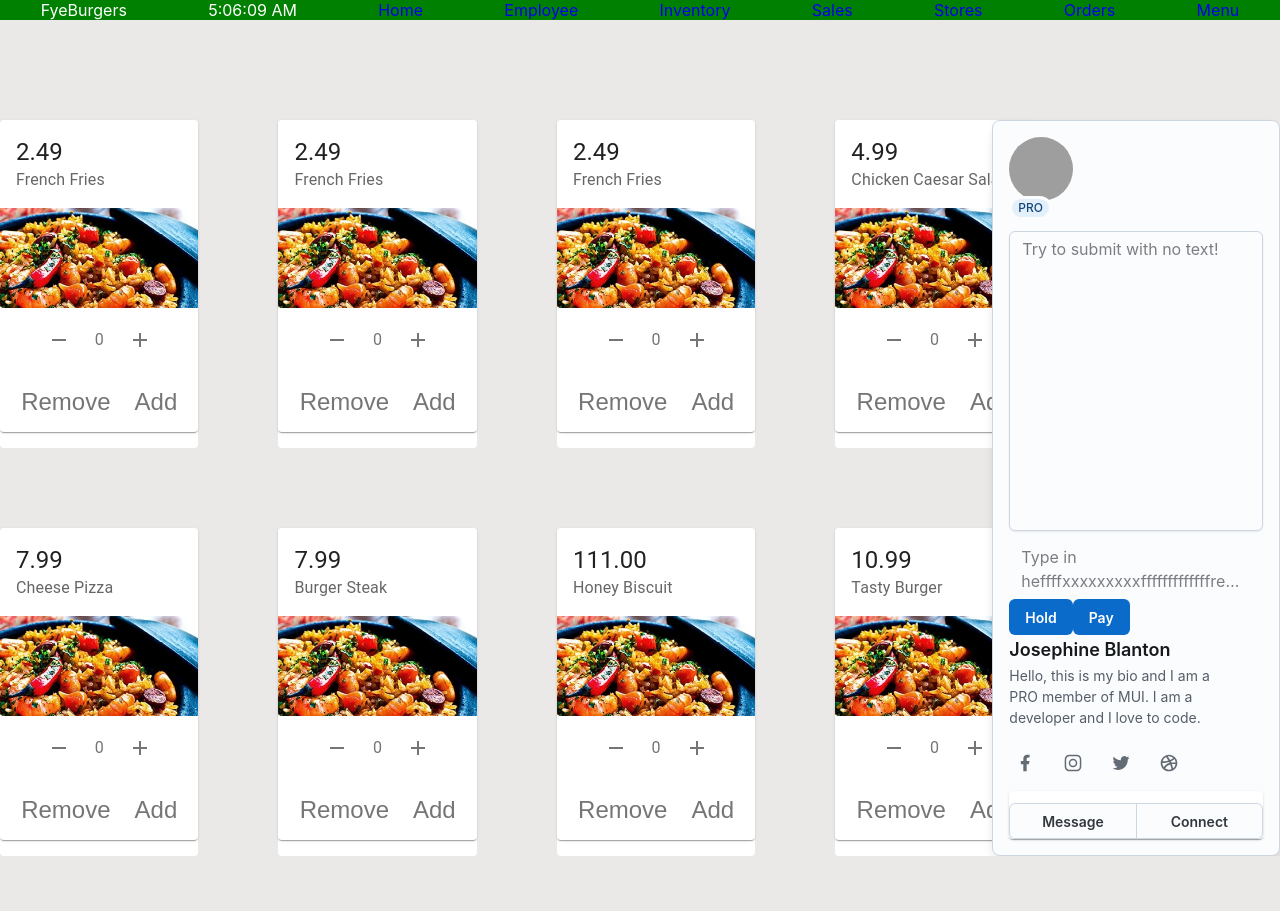
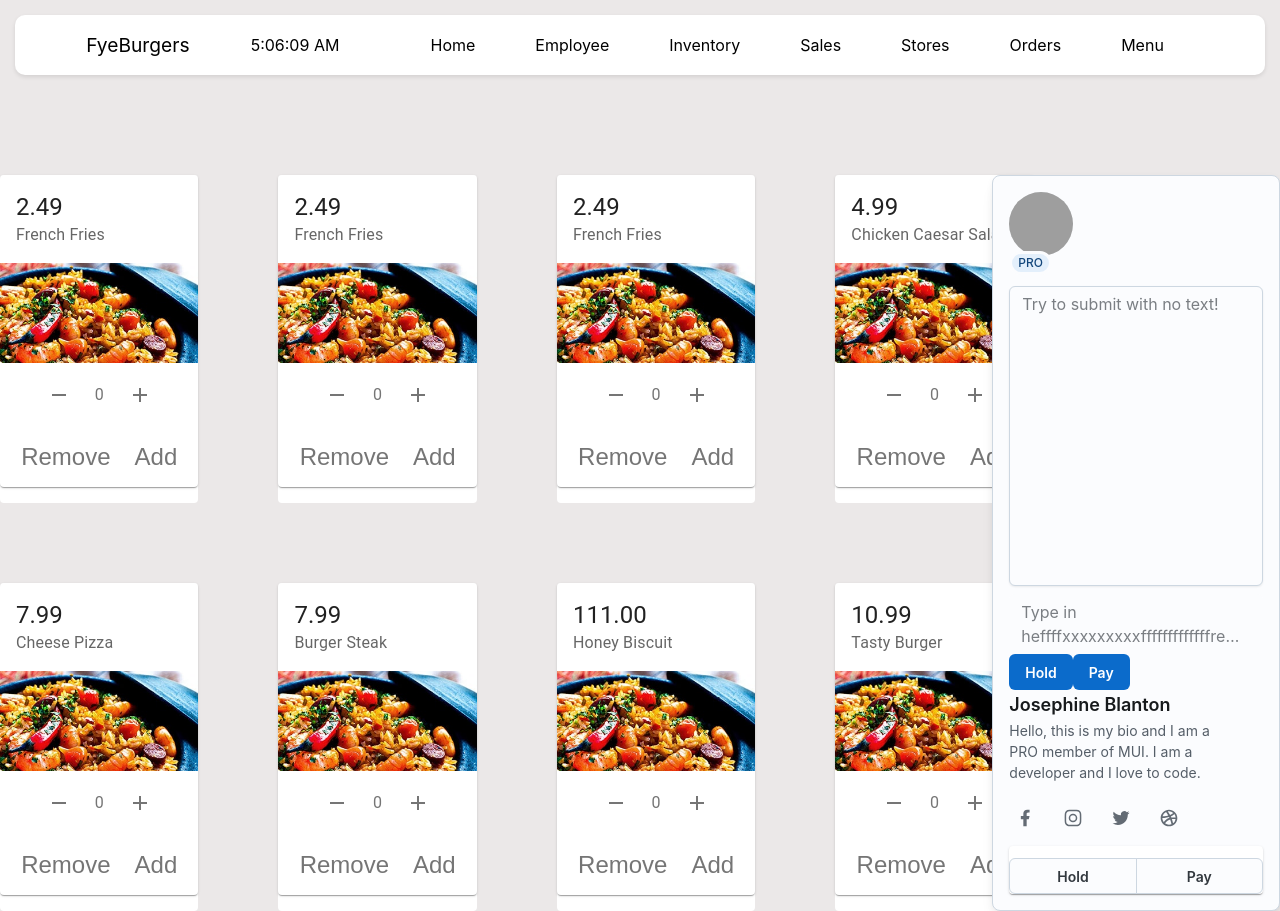
Before and after one commit to Simmigon-flagg/fyeburgers, a React (Create React App) app: page /menu in a window 1280 px wide. Before the commit the page ends 856 px from the top, so only its background shows below. Built offline with nearby package versions, Linux system fonts and the light colour scheme; data requests are answered from the project's data file; grey boxes are pictures that could not be loaded; the HTML template or start-up script is replaced by a standard one.

Commit message:
navbar updates + link  hover and focus changes

```diff
--- a/src/components/Checkout/Checkout.jsx
+++ b/src/components/Checkout/Checkout.jsx
@@ -146,8 +146,8 @@ export default function Checkout() {
             variant="outlined"
             sx={{ bgcolor: "background.surface" }}
           >
-            <Button>Message</Button>
-            <Button>Connect</Button>
+            <Button>Hold</Button>
+            <Button>Pay</Button>
           </ButtonGroup>
         </CardActions>
       </Paper>
--- a/src/components/Inventories/Inventories.css
+++ b/src/components/Inventories/Inventories.css
@@ -0,0 +1,22 @@
+/* Inventories.css */
+
+.container {
+    height: calc(100vh - 100px);
+    width: 100%;
+    display: flex;
+    justify-content: center;
+  }
+
+  .gridContainer {
+    width: 90%;
+    border: 1px solid #ddd;
+    border-radius: 10px;
+  }
+
+  /* Target header cells within the DataGrid */
+  .MuiDataGrid-root .MuiDataGrid-colCell, /* Target column headers */
+  .MuiDataGrid-root .MuiDataGrid-colCellTitle /* Target column header text */ {
+    background-color: #f6d1c1 !important; /* Set the background color */
+    color: #000000 !important; /* Set the text color */
+    font-weight: bold; /* Optionally, make the text bold */
+  }
--- a/src/components/Inventories/Inventories.jsx
+++ b/src/components/Inventories/Inventories.jsx
@@ -1,6 +1,8 @@
-import React, { useContext } from 'react'
+/* Inventories.js */
+
+import React, { useContext } from 'react';
 import { DataGrid } from '@mui/x-data-grid';
-import "./Inventories.css"
+import "./Inventories.css";
 import { InventoriesContext } from '../../context/InventoriesContext';
 import Inventory from '../Inventory/Inventory';
 import InventoryModal from '../Modal/InventoryModal';
@@ -17,15 +19,15 @@ const Inventories = () => {
       width: 200,
       renderCell: (params) => (
         <div>
-          <button onClick={() => inventories(params.row.id)}>Read</button>
-          <button onClick={() => updateInventory(params.row.id)}>Update</button>
-          <button onClick={() => deleteInventory(params.row.id)}>Delete</button>
+          <button className="btn-action" onClick={() => updateInventory(params.row.id)}>Update</button>
+          <button className="btn-action" onClick={() => deleteInventory(params.row.id)}>Delete</button>
         </div>
       ),
     },
   ];
   return (
-    <div style={{ height: 'calc(100vh - 100px)', width: '100%' }}>
+    <div className="container">
+      <div className="gridContainer">
         <DataGrid
           rows={inventories}
           columns={columns}
@@ -35,24 +37,8 @@ const Inventories = () => {
           disableSelectionOnClick
         />
       </div>
-    // <div>
-    //   {/* <InventoryModal content={"Inventory"} header={"Create"} createInventory={createInventory} /> */}
-    //   <div style={{ height: 600, width: '100%' }}>
-    //   <DataGrid
-    //     rows={inventories}
-    //     columns={columns}
-    //     pageSize={5}
-    //     rowsPerPageOptions={[5, 10, 20]}
-    //     checkboxSelection
-    //     disableSelectionOnClick
-    //   />
-    // </div>
-    //   <div style={{ display: "flex", flexDirection: "column" }}>
-    //     {/* {inventories.map((inventory) => (<Inventory key={inventory.id} inventory={inventory} updateInventory={updateInventory} deleteInventory={deleteInventory} />))} */}
-
-    //   </div>
-    // </div>
+    </div>
   );
 }
 
-export default Inventories
+export default Inventories;
--- a/src/components/Navbar/Navbar.css
+++ b/src/components/Navbar/Navbar.css
@@ -1,11 +1,65 @@
-.mobile-navbar{
-   display: flex;
-   justify-content: space-around;
-   color: white;
-   background-color:green ;
-   text-decoration-line: none;
+.mobile-navbar {
+    display: flex;
+    justify-content: space-evenly;
+    align-items: center;
+    background-color: #ffffff;
+    padding: 10px;
+    margin: 15px;
+    box-shadow: 0px 2px 4px rgba(0, 0, 0, 0.1);
+    border-radius: 10px;
 }
 
-.menu-toggle{
-    /* color: white; */
+.menu-toggle {
+    cursor: pointer;
+    font-size: 1.2rem;
 }
+
+.dropdown-menu {
+    list-style-type: none;
+    padding: 0;
+    margin: 0;
+    position: absolute;
+    top: 100%;
+    left: 0;
+    background-color: #ffffff;
+    border-radius: 10px;
+    box-shadow: 0px 2px 4px rgba(0, 0, 0, 0.1);
+    z-index: 1000;
+}
+
+.dropdown-menu li {
+    margin: 0;
+}
+
+.menu-link {
+    display: block;
+    padding: 10px 20px;
+    text-decoration: none;
+    color: #000000; /* black color */
+    border-radius: 20px;
+    transition: background-color 0.3s, color 0.3s;
+}
+
+.menu-link:hover {
+    color: #000000; /* black color */
+    background-color: #f6d1c1; /* orange color */
+}
+
+.menu-link:focus {
+    outline: none; /* remove default focus outline */
+    color: #ff5500; /* white color */
+    background-color: rgb(253, 244, 237); /* orange color */
+    border: 2px solid #ff7b00; /* blue border */
+}
+
+.menu-list {
+    display: flex;
+    list-style-type: none;
+    padding: 0;
+    margin: 0;
+}
+
+.menu-list li {
+    margin: 0;
+    padding: 0 10px; /* Adjust spacing between menu items */
+}
--- a/src/components/Navbar/Navbar.jsx
+++ b/src/components/Navbar/Navbar.jsx
@@ -32,14 +32,22 @@ const Navbar = () => {
         </ul>
       )}
 
-
-      <Link style={{textDecoration: 'none'}} to="/">Home</Link>
+<ul className="menu-list">
+        <li><Link style={{ textDecoration: 'none' }} to="/" className="menu-link">Home</Link></li>
+        <li><Link style={{ textDecoration: 'none' }} to="/employees" className="menu-link">Employee</Link></li>
+        <li><Link style={{ textDecoration: 'none' }} to="/inventories" className="menu-link">Inventory</Link></li>
+        <li><Link style={{ textDecoration: 'none' }} to="/sales" className="menu-link">Sales</Link></li>
+        <li><Link style={{ textDecoration: 'none' }} to="/stores" className="menu-link">Stores</Link></li>
+        <li><Link style={{ textDecoration: 'none' }} to="/orders" className="menu-link">Orders</Link></li>
+        <li><Link style={{ textDecoration: 'none' }} to="/menu" className="menu-link">Menu</Link></li>
+      </ul>
+      {/* <Link style={{textDecoration: 'none'}} to="/">Home</Link>
       <Link style={{textDecoration: 'none'}} to="/employees">Employee</Link>
       <Link style={{textDecoration: 'none'}} to="/inventories">Inventory</Link>
       <Link style={{textDecoration: 'none'}} to="/sales">Sales</Link>
       <Link style={{textDecoration: 'none'}} to="/stores">Stores</Link>
       <Link style={{textDecoration: 'none'}} to="/orders">Orders</Link>
-      <Link style={{textDecoration: 'none'}} to="/menu">Menu</Link>
+      <Link style={{textDecoration: 'none'}} to="/menu">Menu</Link> */}
     </nav>
   );
 };
```
Lines whose indentation alone changed are shown as unchanged.
